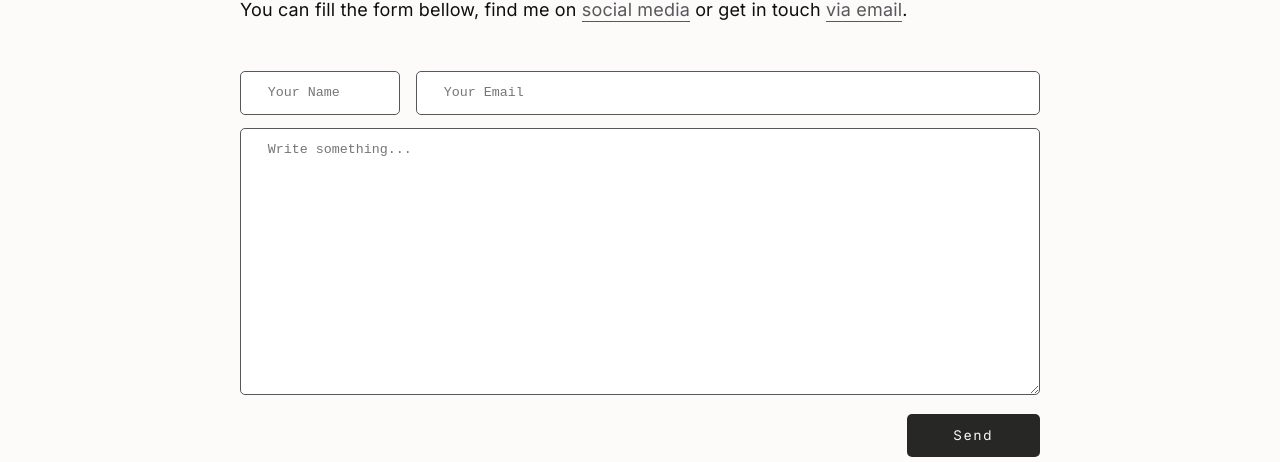
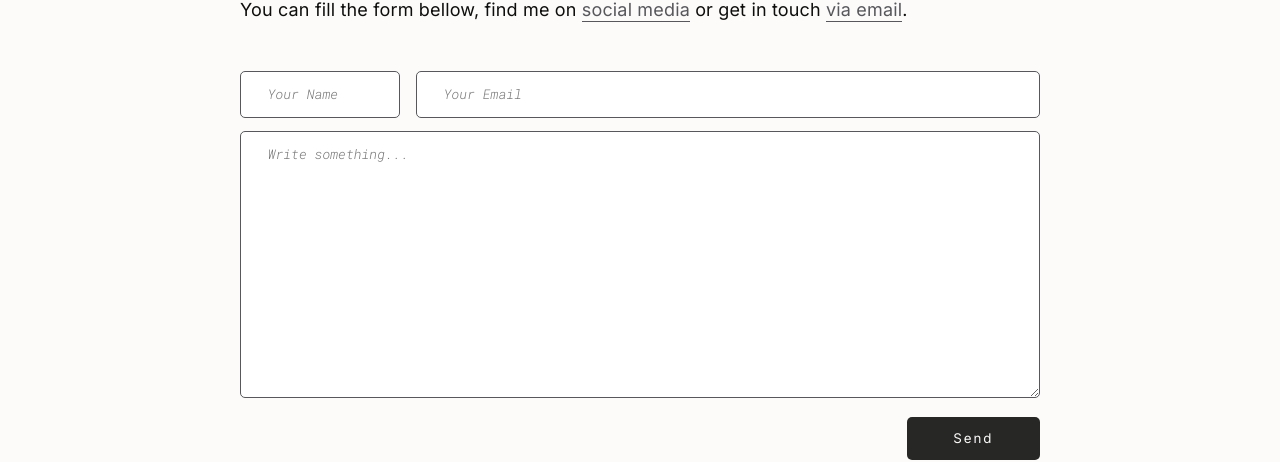
Before and after one commit to itsLys/lys-website, a plain HTML site: page pages/contact.html in a window 1280 px wide. Shown: the part 277-739 px from the top of the page. Drawn offline with Linux system fonts and the light colour scheme.

Commit message:
Modify font for contact page

```diff
--- a/pages/contact.html
+++ b/pages/contact.html
@@ -13,6 +13,7 @@
     rel="stylesheet">
 
   <link href="https://fonts.googleapis.com/css2?family=Poppins:wght@800;900&display=swap" rel="stylesheet">
+  <link href="https://fonts.googleapis.com/css2?family=Roboto+Mono:ital,wght@1,200;1,300&display=swap" rel="stylesheet">
   <!-- // -->
   <title>Lys - Home</title>
   <link rel="stylesheet" href="https://cdnjs.cloudflare.com/ajax/libs/font-awesome/4.7.0/css/font-awesome.min.css">
--- a/style.css
+++ b/style.css
@@ -319,7 +319,8 @@ textarea {
   padding: 1em 2em;
   margin-bottom: 1em;
   width: 100%;
-  font-family: monospace;
+  font-family: 'Roboto Mono', monospace;
+
   border: 1px solid var(--color-secondary);
   border-radius: 5px;
   background-color: white;
```
